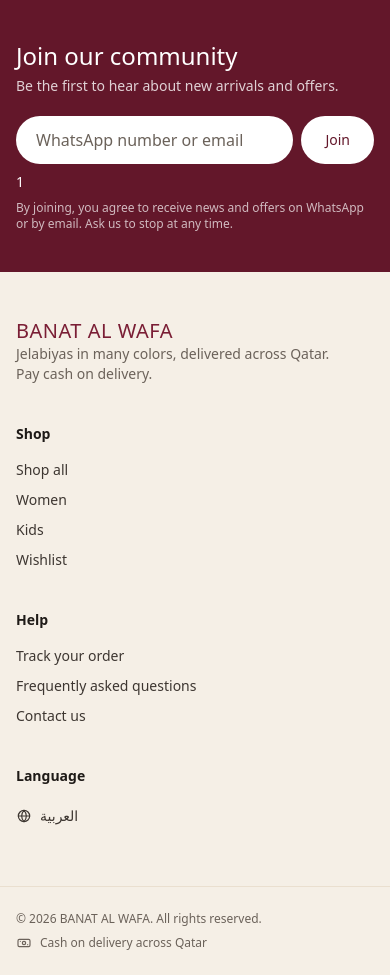
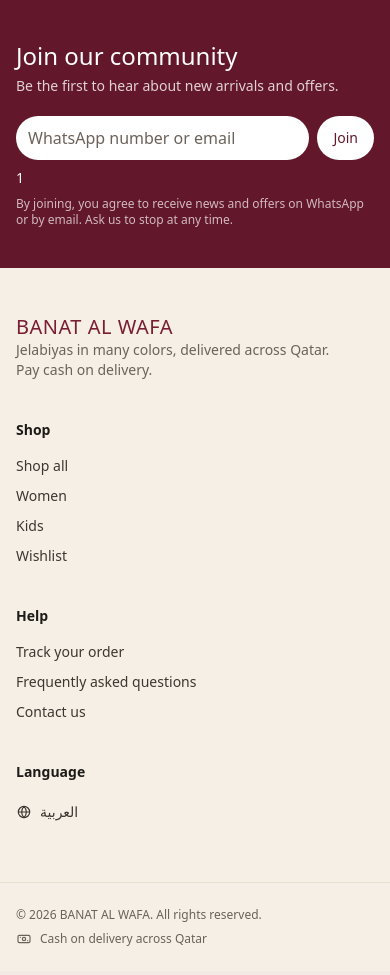
Before and after one commit to rabiulhassandev/doha-al-wafa-online-shop, a Laravel app: page /en in a window 390 px wide. Shown: the part 1106-2081 px from the top of the page. After the commit the page ends 2052 px from the top, so only its background shows below. Run offline with Laravel 12, Linux system fonts and the light colour scheme; the visitor is signed in with stand-in values (Sample User, id 1); data comes from the database, SQL or seed files in the repository; data that the repository does not hold is empty; style sheets or scripts are compiled from the project's sources; parts of the project's set-up code (start-up, migrations or seed data) failed here and were passed over; some libraries are stand-ins or nearby versions.

Commit message:
Improve responsive newsletter form layout
Prevent the footer signup form from overflowing on small screens by using a constrained grid layout and adjusting input and button sizing.

```diff
--- a/resources/views/components/store/footer.blade.php
+++ b/resources/views/components/store/footer.blade.php
@@ -21,13 +21,13 @@
                 <h2 id="newsletter-title" class="font-display text-2xl">{{ __('Join our community') }}</h2>
                 <p class="mt-1 text-sm text-white/80">{{ __('Be the first to hear about new arrivals and offers.') }}</p>
             </div>
-            <form method="POST" action="{{ route('subscribers.store') }}" x-data="submitOnce" x-on:submit="submit($event)" x-on:pageshow.window="submitting = false">
+            <form method="POST" action="{{ route('subscribers.store') }}" class="min-w-0" x-data="submitOnce" x-on:submit="submit($event)" x-on:pageshow.window="submitting = false">
                 @csrf
                 <div class="hidden" aria-hidden="true">
                     <label for="newsletter-website">Website</label>
                     <input id="newsletter-website" type="text" name="website" tabindex="-1" autocomplete="off">
                 </div>
-                <div class="flex gap-2">
+                <div class="grid grid-cols-[minmax(0,1fr)_auto] items-center gap-2">
                     <label for="newsletter-contact" class="sr-only">{{ __('WhatsApp number or email') }}</label>
                     <input
                         id="newsletter-contact"
@@ -38,9 +38,9 @@
                         required
                         dir="auto"
                         autocomplete="email"
-                        class="h-12 min-w-0 flex-1 rounded-full border-0 bg-white px-5 text-base text-ink-900 placeholder:text-ink-500 focus:ring-2 focus:ring-gold-300 focus:outline-none"
+                        class="h-11 w-full min-w-0 rounded-full border-0 bg-white px-3 text-base text-ink-900 placeholder:text-ink-500 focus:ring-2 focus:ring-gold-300 focus:outline-none sm:h-12 sm:px-5"
                     >
-                    <x-store.button type="submit" variant="light" x-bind:disabled="submitting">
+                    <x-store.button type="submit" variant="light" class="whitespace-nowrap max-sm:h-11 max-sm:px-4" x-bind:disabled="submitting">
                         <span x-show="! submitting">{{ __('Join') }}</span>
                         <span x-show="submitting" x-cloak>{{ __('Joining…') }}</span>
                     </x-store.button>
```
